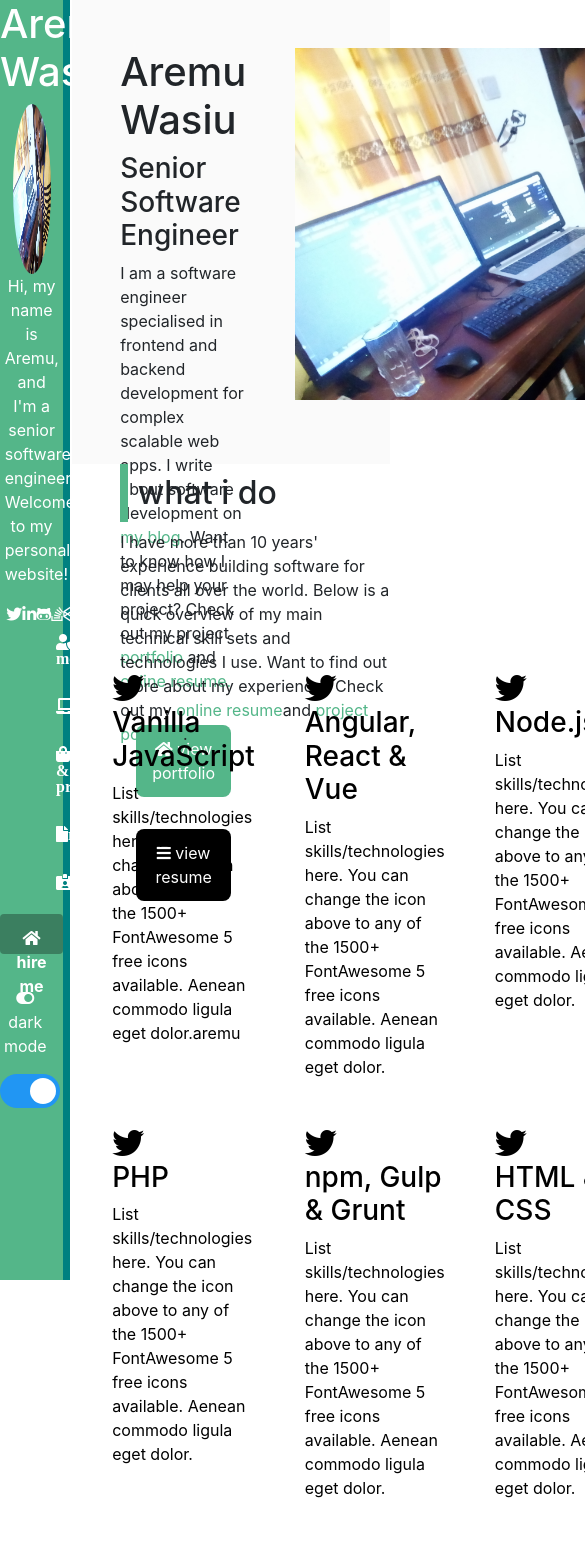
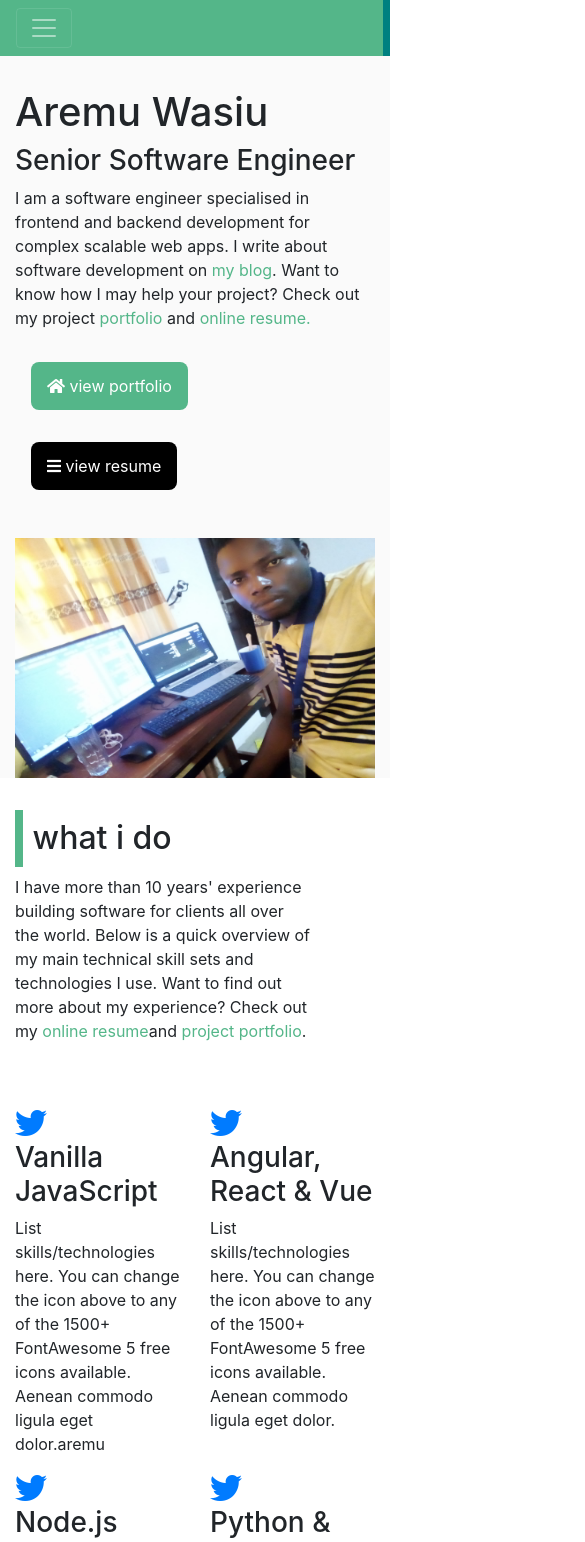
Before and after one commit to wastech/devblog, a Vue app: page / in a window 390 px wide. Shown: the top 1542 px of the page, 585 px wide, since content can reach past the window. Built offline with nearby package versions, Linux system fonts and the light colour scheme.

Commit message:
i work on responsiveness and also restructure

```diff
--- a/public/index.html
+++ b/public/index.html
@@ -14,6 +14,9 @@
 </head>
 
 <body>
+    <script src="https://code.jquery.com/jquery-3.4.1.slim.min.js" integrity="sha384-J6qa4849blE2+poT4WnyKhv5vZF5SrPo0iEjwBvKU7imGFAV0wwj1yYfoRSJoZ+n" crossorigin="anonymous"></script>
+    <script src="https://cdn.jsdelivr.net/npm/popper.js@1.16.0/dist/umd/popper.min.js" integrity="sha384-Q6E9RHvbIyZFJoft+2mJbHaEWldlvI9IOYy5n3zV9zzTtmI3UksdQRVvoxMfooAo" crossorigin="anonymous"></script>
+    <script src="https://stackpath.bootstrapcdn.com/bootstrap/4.4.1/js/bootstrap.min.js" integrity="sha384-wfSDF2E50Y2D1uUdj0O3uMBJnjuUD4Ih7YwaYd1iqfktj0Uod8GCExl3Og8ifwB6" crossorigin="anonymous"></script>
     <noscript>
     <strong>We're sorry but <%= htmlWebpackPlugin.options.title %> doesn't work properly without JavaScript enabled.
       Please enable it to continue.</strong>
--- a/src/App.vue
+++ b/src/App.vue
@@ -1,11 +1,32 @@
 <template>
-  <div id="app">
-    <router-view />
-  </div>
+<div id="app">
+    <div class="row">
+        <div class="col-sm-2">
+            <HelloWorld />
+        </div>
+		 <div class="col-sm-10">
+           <router-view />
+        </div>
+
+
+    </div>
+
+
+</div>
 </template>
+<script>
+import HelloWorld from "@/components/HelloWorld.vue";
+export default {
+	 components: {
+    HelloWorld,
+
+  }
+
+}
+</script>
 
 <style scoped>
 #app {
-  margin: 0px;
+    margin: 0px;
 }
 </style>
--- a/src/components/HelloWorld.vue
+++ b/src/components/HelloWorld.vue
@@ -1,5 +1,12 @@
 <template>
-  <div class="hello">
+  <div class="hello ">
+	  <nav class="navbar navbar-expand-lg navbar-dark">
+
+  <button class="navbar-toggler" type="button" data-toggle="collapse" data-target="#navbarSupportedContent" aria-controls="navbarSupportedContent" aria-expanded="false" aria-label="Toggle navigation">
+    <span class="navbar-toggler-icon"></span>
+  </button>
+
+  <div class=" collapse navbar-collapse flex-column" id="navbarSupportedContent">
     <h1 class="head">Aremu Wasiu</h1>
     <div class="image">
       <img src="@/assets/ne.jpg" />
@@ -36,6 +43,8 @@
         <span class="slider round"></span>
       </label>
     </div>
+  </div>
+	  </nav>
   </div>
 </template>
 
@@ -78,10 +87,10 @@
 }
 .hello {
   background-color: #54b689;
-  max-width: 18%;
+  width: 100%;
   border-right: 7px solid teal;
-  height: 80em;
-  float: left;
+  height: 100%;
+
 }
 h1.head {
   color: white;
--- a/src/components/SideNave.vue
+++ b/src/components/SideNave.vue
@@ -1,18 +1,17 @@
 <template>
 <div class="main">
+    <div class="container">
+        <div class="row">
+            <div class="col-sm-7">
                 <div class="bio">
                     <h1>Aremu Wasiu</h1>
                     <h3>Senior Software Engineer</h3>
                     <p>
                         I am a software engineer specialised in frontend and backend development for
                         complex scalable web apps. I write about software development on
-        <span
-          style="color:#54B689;"
-        >my blog</span>. Want
+                        <span style="color:#54B689;">my blog</span>. Want
                         to know how I may help your project? Check out my project
-        <span
-          style="color:#54B689;"
-        >portfolio</span> and
+                        <span style="color:#54B689;">portfolio</span> and
                         <span style="color:#54B689;">online resume.</span>
                     </p>
                     <button class="btn1">
@@ -22,53 +21,73 @@
                         <i class="fa fa-bars"></i> view resume
                     </button>
                 </div>
+            </div>
+            <div class="col-sm-4">
                 <div class="image">
                     <div class="image">
                         <img src="@/assets/ne.jpg" />
                     </div>
                 </div>
             </div>
+
+        </div>
+
+    </div>
+</div>
 </template>
+
 <style scoped>
 .main {
     background-color: #fafafa !important;
-  width: 81.5%;
-  max-width: 82.5%;
-  height: 29em;
-  float: right;
-  display: flex;
-  align-items: stretch;
+
+
+
 }
+
 div.bio {
-  margin-left: 3rem;
-  width: 50em;
-  margin-top: 3em;
+
+    width: 100%;
+    margin-top: 2em;
+
 }
-image {
-  width: 30em;
+
+img {
+    width: 100%;
+    height: 15em;
+	margin-top: 2em;
+
 }
-img {
-  width: 30em;
-  height: 22em;
-  margin: 3em;
-}
+
 .btn1 {
-  background-color: #54b689; /* Blue background */
-  border: none; /* Remove borders */
-  color: white; /* White text */
-  padding: 12px 16px; /* Some padding */
-  font-size: 16px; /* Set a font size */
-  cursor: pointer; /* Mouse pointer on hover */
+    background-color: #54b689;
+    /* Blue background */
+    border: none;
+    /* Remove borders */
+    color: white;
+    /* White text */
+    padding: 12px 16px;
+    /* Some padding */
+    font-size: 16px;
+    /* Set a font size */
+    cursor: pointer;
+    /* Mouse pointer on hover */
     margin: 1em;
     border-radius: 0.5em;
 }
+
 .btn {
-  background-color: black; /* Blue background */
-  border: none; /* Remove borders */
-  color: white; /* White text */
-  padding: 12px 16px; /* Some padding */
-  font-size: 16px; /* Set a font size */
-  cursor: pointer; /* Mouse pointer on hover */
+    background-color: black;
+    /* Blue background */
+    border: none;
+    /* Remove borders */
+    color: white;
+    /* White text */
+    padding: 12px 16px;
+    /* Some padding */
+    font-size: 16px;
+    /* Set a font size */
+    cursor: pointer;
+    /* Mouse pointer on hover */
     margin: 1em;
     border-radius: 0.5em;
 }
--- a/src/components/experience.vue
+++ b/src/components/experience.vue
@@ -1,6 +1,22 @@
 <template>
+<div class="container">
+
 <div class="main">
-    <div class="body">
+
+        <div class="row">
+            <div class="col-sm-3 col-6" v-for="(icon,i) in icons" v-bind:key="i">
+                <a :class="icon.icon" href="#home"></a>
+                <h3>
+                    <a>{{icon.title}}</a>
+                </h3>
+                <p>
+                    <a>{{icon.text}}</a>
+                </p>
+            </div>
+
+        </div>
+    </div>
+    <!-- <div class="body">
         <ul class="list">
             <li v-for="(icon,i) in icons" v-bind:key="i">
                 <a :class="icon.icon" href="#home"></a>
@@ -12,83 +28,78 @@
                 </p>
             </li>
         </ul>
-    </div>
+    </div>-->
 </div>
 </template>
+
 <script>
 export default {
     data() {
         return {
-      icons: [
-        {
+            icons: [{
                     icon: "fab fa-twitter fa-2x",
                     title: "Vanilla JavaScript",
-          text:
-            "List skills/technologies here. You can change the icon above to any of the 1500+ FontAwesome 5 free icons available. Aenean commodo ligula eget dolor.aremu"
+                    text: "List skills/technologies here. You can change the icon above to any of the 1500+ FontAwesome 5 free icons available. Aenean commodo ligula eget dolor.aremu"
                 },
                 {
                     icon: "fab fa-twitter fa-2x ",
                     title: "Angular, React & Vue",
-          text:
-            "List skills/technologies here. You can change the icon above to any of the 1500+ FontAwesome 5 free icons available. Aenean commodo ligula eget dolor."
+                    text: "List skills/technologies here. You can change the icon above to any of the 1500+ FontAwesome 5 free icons available. Aenean commodo ligula eget dolor."
                 },
                 {
                     icon: "fab fa-twitter fa-2x",
                     title: "Node.js",
-          text:
-            "List skills/technologies here. You can change the icon above to any of the 1500+ FontAwesome 5 free icons available. Aenean commodo ligula eget dolor."
+                    text: "List skills/technologies here. You can change the icon above to any of the 1500+ FontAwesome 5 free icons available. Aenean commodo ligula eget dolor."
                 },
                 {
                     icon: "fab fa-twitter fa-2x",
                     title: "Python & Django",
-          text:
-            "List skills/technologies here. You can change the icon above to any of the 1500+ FontAwesome 5 free icons available. Aenean commodo ligula eget dolor."
+                    text: "List skills/technologies here. You can change the icon above to any of the 1500+ FontAwesome 5 free icons available. Aenean commodo ligula eget dolor."
                 },
                 {
                     icon: "fab fa-twitter fa-2x",
                     title: "PHP",
-          text:
-            "List skills/technologies here. You can change the icon above to any of the 1500+ FontAwesome 5 free icons available. Aenean commodo ligula eget dolor."
+                    text: "List skills/technologies here. You can change the icon above to any of the 1500+ FontAwesome 5 free icons available. Aenean commodo ligula eget dolor."
                 },
                 {
                     icon: "fab fa-twitter fa-2x",
                     title: "npm, Gulp & Grunt",
-          text:
-            "List skills/technologies here. You can change the icon above to any of the 1500+ FontAwesome 5 free icons available. Aenean commodo ligula eget dolor."
+                    text: "List skills/technologies here. You can change the icon above to any of the 1500+ FontAwesome 5 free icons available. Aenean commodo ligula eget dolor."
                 },
                 {
                     icon: "fab fa-twitter fa-2x",
                     title: "HTML & CSS",
-          text:
-            "List skills/technologies here. You can change the icon above to any of the 1500+ FontAwesome 5 free icons available. Aenean commodo ligula eget dolor."
+                    text: "List skills/technologies here. You can change the icon above to any of the 1500+ FontAwesome 5 free icons available. Aenean commodo ligula eget dolor."
                 },
                 {
                     icon: "fab fa-twitter fa-2x",
                     title: "Sass & LESS",
-          text:
-            "List skills/technologies here. You can change the icon above to any of the 1500+ FontAwesome 5 free icons available. Aenean commodo ligula eget dolor."
+                    text: "List skills/technologies here. You can change the icon above to any of the 1500+ FontAwesome 5 free icons available. Aenean commodo ligula eget dolor."
                 }
             ]
         };
     }
 };
 </script>
+
 <style scoped>
 .main {
-  width: 81.5%;
-  max-width: 82.5%;
-  float: right;
-  margin-top: 10em;
+
+
+    margin-top: 3em;
 }
+
 ul {
     list-style-type: none;
     display: grid;
     grid-column-gap: 50px;
     grid-template-columns: auto auto auto auto;
 }
+
 li {
     margin-bottom: 2em;
 }
+
 li a {
     color: black;
     /* margin-bottom: 1em; */
--- a/src/components/whatido.vue
+++ b/src/components/whatido.vue
@@ -1,7 +1,8 @@
 <template>
-  <div class="main2">
-    <div class="body">
-      <div class="title">
+  <div class="container">
+    	<div class="row">
+    <div class="col-10">
+     <div class="title">
         <h2>what i do</h2>
       </div>
       <div class="paragraph">
@@ -13,21 +14,16 @@
           <span style="color:#54B689;">project portfolio</span>.
         </p>
       </div>
+
+		</div>
+
     </div>
   </div>
 </template>
 <style scoped>
-.main2 {
-  height: 30em;
-  float: right;
-  height: 3em;
-  width: 81.5%;
-  max-width: 82.5%;
+.container {
+  margin-top: 2rem;
 }
-.body {
-  margin-left: 3em;
-}
-
 .title h2 {
   border-left: 8px solid #54b689;
   padding: 0.3em;
--- a/src/views/Home.vue
+++ b/src/views/Home.vue
@@ -1,26 +1,28 @@
 <template>
   <div class="home">
-    <HelloWorld />
+
     <SideNave />
     <whatido />
     <experience />
+	<FeatureProject/>>
   </div>
 </template>
 
 <script>
 // @ is an alias to /src
-import HelloWorld from "@/components/HelloWorld.vue";
+
 import SideNave from "@/components/SideNave";
 import whatido from "@/components/whatido";
 import experience from "@/components/experience";
+import FeatureProject from '@/components/FeatureProject'
 
 export default {
   name: "Home",
   components: {
-    HelloWorld,
     SideNave,
     whatido,
-    experience
+	experience,
+	FeatureProject
   }
 };
 </script>
```
Also changed, not shown: src/components/FeatureProject.vue (added). Lines whose indentation alone changed are shown as unchanged.
